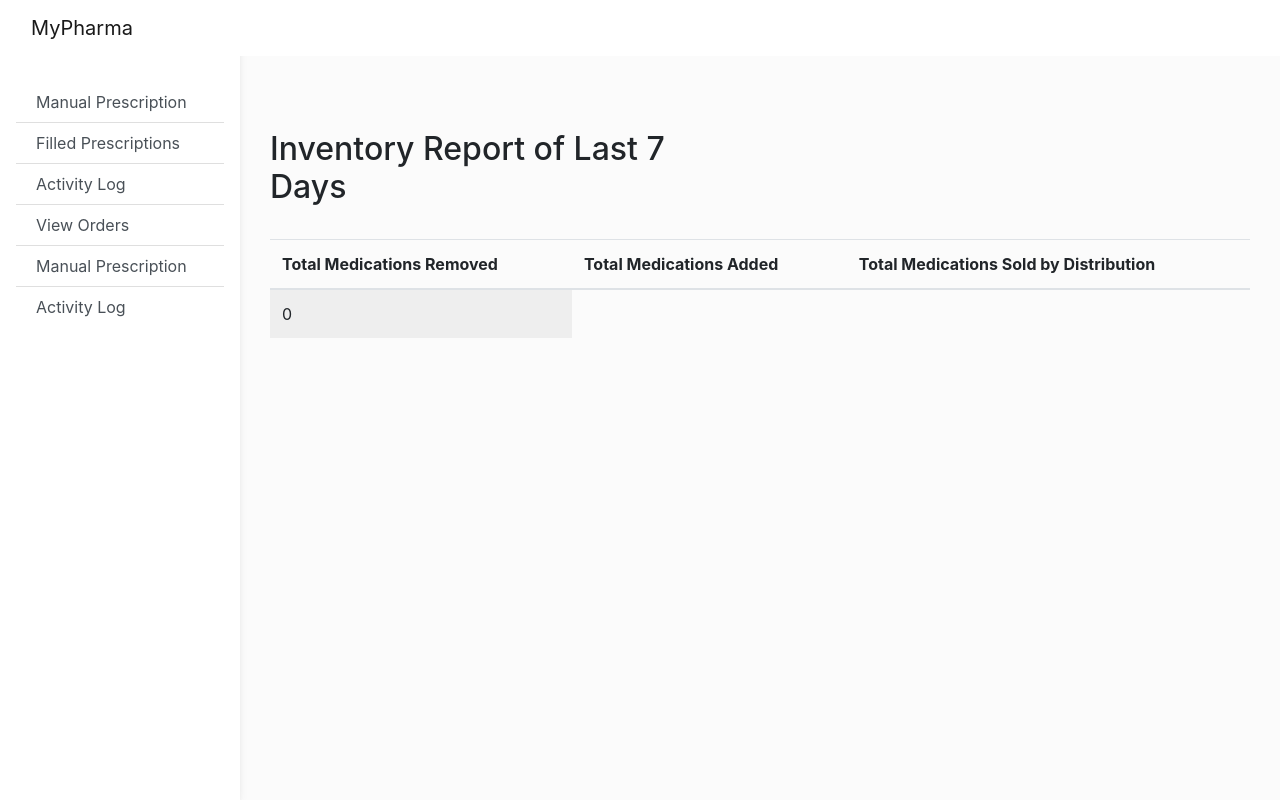
After one commit to CougarBellinger/SFWE403-503-Project, a Django app: page /pharmacymanager/inventory_reports_week/ in a window 1280 px wide. The commit adds this page. Run offline with Django 4.2, Linux system fonts and the light colour scheme; parts of the project's set-up code (start-up, migrations or seed data) failed here and were passed over; some libraries are stand-ins or nearby versions.

Commit message:
editing inv reps

```diff
--- a/MyPharma/pharmacy_manager/forms.py
+++ b/MyPharma/pharmacy_manager/forms.py
@@ -27,4 +27,4 @@ class SignatureForm(forms.Form):
 
 class InventoryReportsForm(forms.Form):
     timeframe_choices = [('Last 7 days', 'Last 7 days'), ('Last 30 days', 'Last 30 days'), ('Last 12 months', 'Last 12 months')]
-    timeframe = forms.ChoiceField(choices=timeframe_choices, widget= forms.Select())
+    timeframe = forms.ChoiceField(choices=timeframe_choices, widget= forms.Select(), label='Time frame')
--- a/MyPharma/pharmacy_manager/templates/inv_report_timeframe.html
+++ b/MyPharma/pharmacy_manager/templates/inv_report_timeframe.html
@@ -25,7 +25,7 @@ have confirmation message: "Your items have been purchased. Thank you for shoppi
   <div class="row justify-content-center">
     <div class="col-md-6">
       <div class="card">
-        <div class="card-header">Time Frame</div>
+        <div class="card-header">Inventory Report</div>
         <div class="card-body">
           <form method="POST">
             {% csrf_token %}
--- /dev/null
+++ b/MyPharma/pharmacy_manager/templates/inventory_reports_week.html
@@ -0,0 +1,29 @@
+{% extends 'base.html' %}
+
+{% block content %}
+<div class="container mt-5">
+  <div class="row">
+    <div class="col-md-6">
+      <h2>Inventory Report of Last 7 Days</h2>
+    </div>
+  </div>
+
+    <table class="table table-striped mt-4">
+
+      <thead>
+        <tr>
+          <th>Total Medications Removed</th>
+          <th>Total Medications Added</th>
+          <th>Total Medications Sold by Distribution</th>
+        </tr>
+      </thead>
+
+      <tbody>
+        <tr>
+            <td>{{ total_meds_removed }}</td>
+        </tr>
+      </tbody>
+
+    </table>
+</div>
+{% endblock %}
--- a/MyPharma/pharmacy_manager/urls.py
+++ b/MyPharma/pharmacy_manager/urls.py
@@ -13,5 +13,6 @@ urlpatterns = [
     path('order_medications/<int:pk>/', order_medications, name='order_medications'),
     path('activity_details/<int:pk>/', activity_details, name='activity_details'),
     path('sign_prescriptions/', sign_prescriptions, name='sign_prescriptions'),
-    path('inventory_reports_timeframe/', inventory_reports, name='inventory_reports')
+    path('inventory_reports_timeframe/', inventory_reports, name='inventory_reports'),
+    path('inventory_reports_week/', inventory_reports_week, name='inventory_reports_week')
 ]
--- a/MyPharma/pharmacy_manager/views.py
+++ b/MyPharma/pharmacy_manager/views.py
@@ -269,7 +269,17 @@ def inventory_reports(request):
 
     return render(request, 'inv_report_timeframe.html', {'form': form})
 
-# def inventory_reports_week(request):
+def inventory_reports_week(request):
+
+    total_meds_removed = 0
+
+    if request.method == 'POST':
+        total_meds_removed = Activity.objects.filter(action_type= 'Medication Removed', action_time__gte=(timezone.now().date() - timedelta(days=7))).count()
+
+    else:
+        form = InventoryReportsForm()
+
+    return render(request, 'inventory_reports_week.html', {'total_meds_removed': total_meds_removed})
 
 # def inventory_reports_month(request):
 
--- a/MyPharma/templates/base.html
+++ b/MyPharma/templates/base.html
@@ -17,6 +17,10 @@
                     {% if user.user_type == '1' %}
                         <a href="{% url 'manager_home' %}" class="list-group-item list-group-item-action py-2 ripple" aria-current="true">
                             <i class="fas fa-tachometer-alt fa-fw me-3"></i><span>Main Dashboard</span>
+                        </a>
+
+                        <a href="{% url 'inventory_reports' %}" class="list-group-item list-group-item-action py-2 ripple" aria-current="true">
+                            <i class="fas fa-tachometer-alt fa-fw me-3"></i><span>Inventory Reports</span>
                         </a>
 
                         <!-- Other links for manager -->
--- a/MyPharma/users/forms.py
+++ b/MyPharma/users/forms.py
@@ -77,7 +77,3 @@ class SignatureForm(forms.Form):
 
 class FilledPrescriptionsForm(forms.Form):
     patient = forms.ModelChoiceField(queryset=Patient.objects.all(), required=False)
-
-class InventoryReportsForm(forms.Form):
-    timeframe_choices = [('Last 7 days', 'Last 7 days'), ('Last 30 days', 'Last 30 days'), ('Last 12 months', 'Last 12 months')]
-    timeframe = forms.ChoiceField(choices=timeframe_choices, widget= forms.Select())
--- a/MyPharma/users/views.py
+++ b/MyPharma/users/views.py
@@ -129,7 +129,7 @@ def first_password_view(request):
 
     return render(request, 'users/first_login.html')
 
-@pharmacy_manager_required
+# @pharmacy_manager_required
 def User_registration_view(request):
     if request.method == 'POST':
         form = UserRegistrationForm(request.POST)
```
